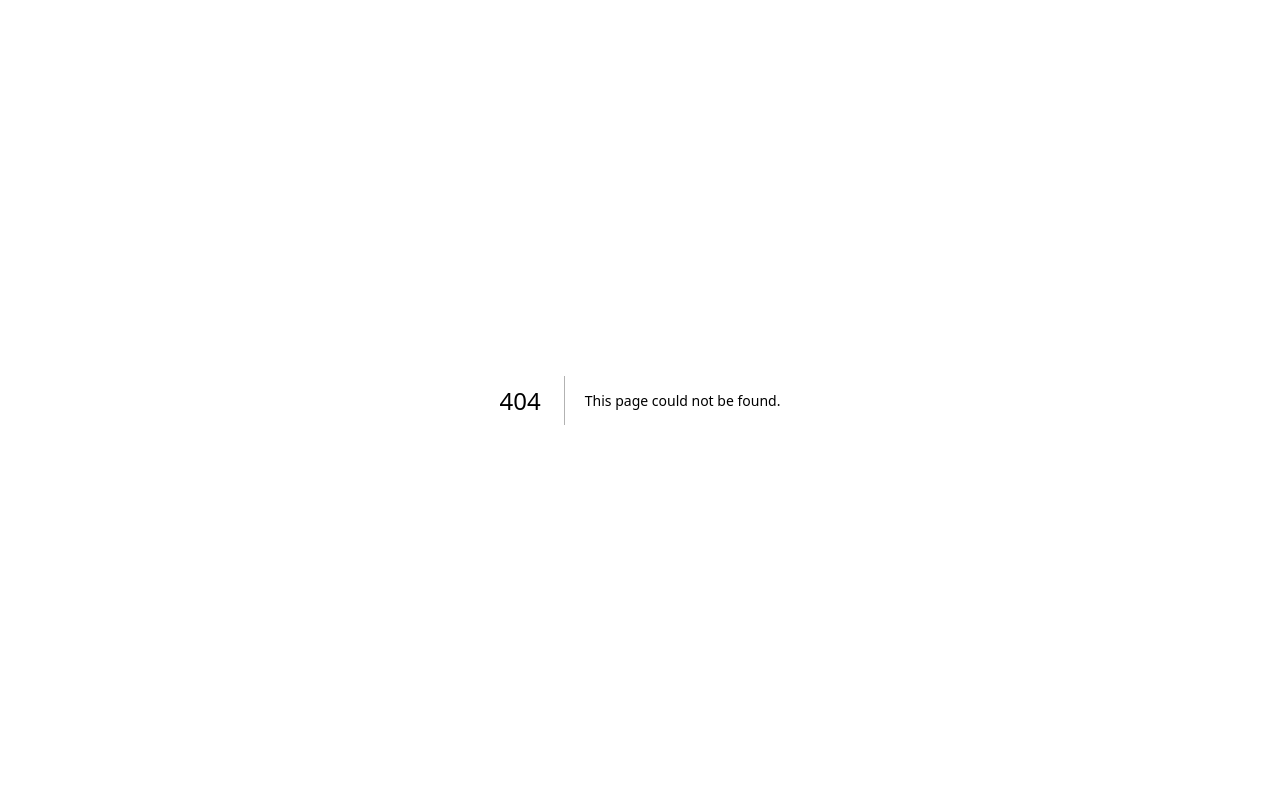
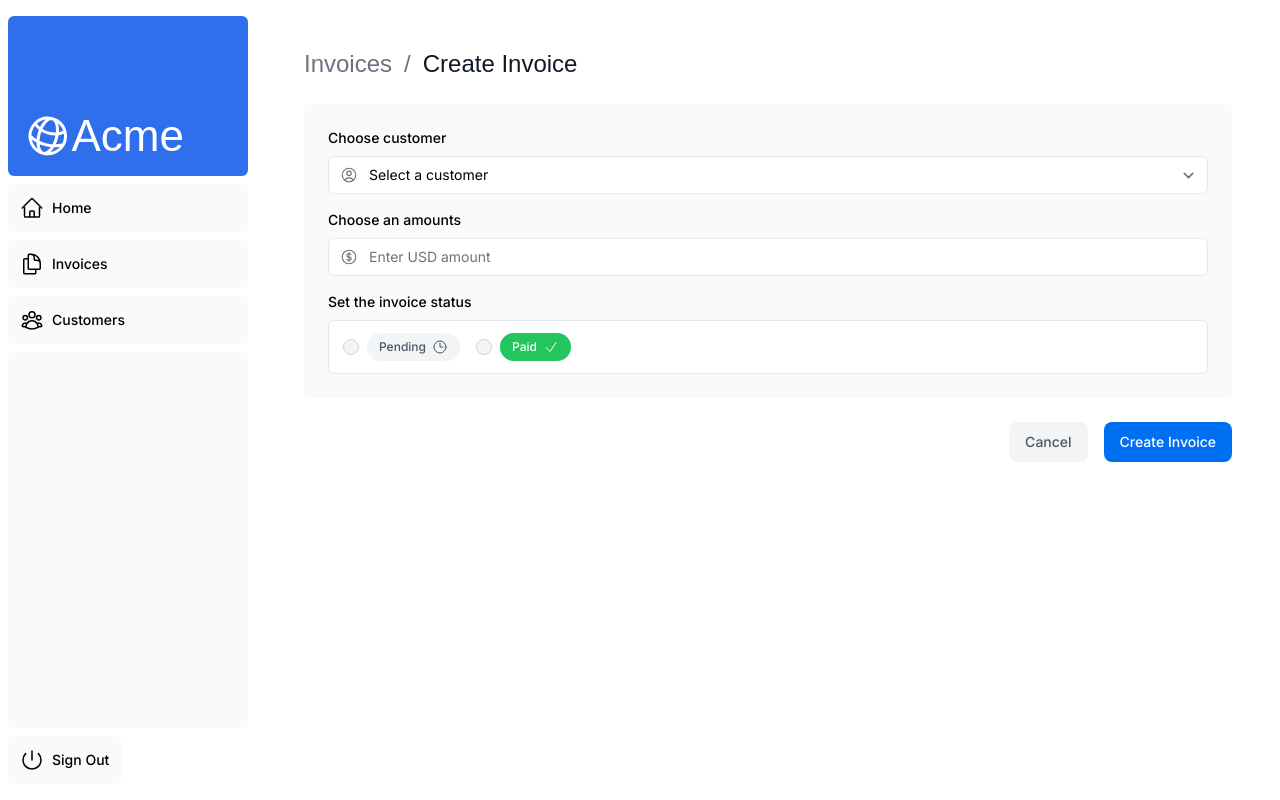
Before and after one commit to jairomartins/next-dashboard, a Next.js app: page /dashboard/invoices/create in a window 1280 px wide. Before the commit this address had no page. Built offline with nearby package versions, Linux system fonts and the light colour scheme; a web font is replaced by a local one.

Commit message:
cap XII - create and edit invoices

```diff
--- /dev/null
+++ b/app/dashboard/invoices/[id]/edit/page.tsx
@@ -0,0 +1,27 @@
+import Form from '@/app/ui/invoices/edit-form';
+import Breadcrumbs from '@/app/ui/invoices/breadcrumbs';
+import { fetchCustomers, fetchInvoiceById } from '@/app/lib/data';
+
+export default async function Page({ params }: { params: { id: string } }) {
+  const id = params.id;
+  const [invoice, customers] = await Promise.all([
+    fetchInvoiceById(id),
+    fetchCustomers(),
+  ]);
+
+  return (
+    <main>
+      <Breadcrumbs
+        breadcrumbs={[
+          { label: 'Invoices', href: '/dashboard/invoices' },
+          {
+            label: 'Edit Invoice',
+            href: `/dashboard/invoices/${id}/edit`,
+            active: true,
+          },
+        ]}
+      />
+      <Form invoice={invoice} customers={customers} />
+    </main>
+  );
+}
--- /dev/null
+++ b/app/dashboard/invoices/create/page.tsx
@@ -0,0 +1,24 @@
+import Form from "@/app/ui/invoices/create-form";
+import Breadcrumbs from "@/app/ui/invoices/breadcrumbs";
+import { fetchCustomers } from "@/app/lib/data";
+import { customers, invoices } from "@/app/lib/placeholder-data";
+
+export default async function Page(){
+
+    return(
+        <main>
+            <Breadcrumbs
+            breadcrumbs={[
+                {label: 'Invoices', href:'/dashboard/invoices'},
+                {
+                    label: 'Create Invoice',
+                    href: 'dashboard/invoice/create',
+                    active: true,
+                },
+            ]}
+            />
+        <Form customers={customers}/>
+        </main>
+    )
+
+}
--- /dev/null
+++ b/app/lib/actions.ts
@@ -0,0 +1,59 @@
+'use server';
+
+import {z} from 'zod'
+import { sql } from '@vercel/postgres';
+import { revalidatePath } from 'next/cache';
+import { redirect } from 'next/navigation';
+
+const InvoiceSchema = z.object({
+    id: z.string(),
+    customerId: z.string(),
+    amount: z.coerce.number(),
+    status: z.enum(['pending','paid']),
+    date: z.string()
+})
+
+const CreateInvoice = InvoiceSchema.omit({id: true, date : true})
+const UpdateInvoice = InvoiceSchema.omit({date: true });
+
+export async function createInvoice(formData:FormData) {
+
+    const { customerId, amount, status} = CreateInvoice.parse({
+        customerId : formData.get('customerId'),
+        amount: formData.get('amount'),
+        status: formData.get('status'),
+    })
+
+    const amountInCents = amount *100;
+    const date = new Date().toISOString().split('T')[0]
+
+    await sql`
+    INSERT INTO invoices (customer_id, amount, status, date)
+    VALUES (${customerId}, ${amountInCents}, ${status}, ${date})
+  `;
+
+    revalidatePath('/dashboard/invoices')
+    redirect('/dashboard/invoices')
+
+}
+
+
+export async function updateInvoice(id: string, formData: FormData){
+    const { customerId, amount, status } = UpdateInvoice.parse({
+        customerId: formData.get('customerId'),
+        id: formData.get('id'),
+        amount: formData.get('amount'),
+        status: formData.get('status'),
+      });
+
+      const amountInCents = amount * 100;
+
+      await sql`
+        UPDATE invoices
+        SET customer_id = ${customerId}, amount = ${amountInCents}, status = ${status}
+        WHERE id = ${id}
+      `;
+
+      revalidatePath('/dashboard/invoices');
+      redirect('/dashboard/invoices');
+}
--- a/app/ui/invoices/buttons.tsx
+++ b/app/ui/invoices/buttons.tsx
@@ -16,7 +16,7 @@ export function CreateInvoice() {
 export function UpdateInvoice({ id }: { id: string }) {
   return (
     <Link
-      href="/dashboard/invoices"
+      href={`/dashboard/invoices/${id}/edit`}
       className="rounded-md border p-2 hover:bg-gray-100"
     >
       <PencilIcon className="w-5" />
--- a/app/ui/invoices/create-form.tsx
+++ b/app/ui/invoices/create-form.tsx
@@ -9,10 +9,15 @@ import {
   UserCircleIcon,
 } from '@heroicons/react/24/outline';
 import { Button } from '../button';
+import { createInvoice } from '@/app/lib/actions';
 
-export default function Form({ customers }: { customers: CustomerField[] }) {
+export default function Form({
+    customers,
+  }: {
+      customers: CustomerField[];
+    }) {
     return (
-    <form>
+      <form action={createInvoice}>
         <div className="rounded-md bg-gray-50 p-4 md:p-6">
           {/* Customer Name */}
           <div className="mb-4">
@@ -42,7 +47,7 @@ export default function Form({ customers }: { customers: CustomerField[] }) {
           {/* Invoice Amount */}
           <div className="mb-4">
             <label htmlFor="amount" className="mb-2 block text-sm font-medium">
-            Choose an amount
+              Choose an amounts
             </label>
             <div className="relative mt-2 rounded-md">
               <div className="relative">
@@ -57,7 +62,7 @@ export default function Form({ customers }: { customers: CustomerField[] }) {
                 <CurrencyDollarIcon className="pointer-events-none absolute left-3 top-1/2 h-[18px] w-[18px] -translate-y-1/2 text-gray-500 peer-focus:text-gray-900" />
               </div>
             </div>
-          s
+
           </div>
 
           {/* Invoice Status */}
--- a/app/ui/invoices/edit-form.tsx
+++ b/app/ui/invoices/edit-form.tsx
@@ -9,6 +9,7 @@ import {
 } from '@heroicons/react/24/outline';
 import Link from 'next/link';
 import { Button } from '@/app/ui/button';
+import {updateInvoice} from '@/app/lib/actions'
 
 export default function EditInvoiceForm({
   invoice,
@@ -17,8 +18,11 @@ export default function EditInvoiceForm({
   invoice: InvoiceForm;
   customers: CustomerField[];
 }) {
+
+  const updateInvoiceWithId = updateInvoice.bind(null, invoice.id);
+
   return (
-    <form>
+    <form action={updateInvoiceWithId}>
       <div className="rounded-md bg-gray-50 p-4 md:p-6">
         {/* Invoice ID */}
         <input type="hidden" name="id" value={invoice.id} />
```
Lines whose indentation alone changed are shown as unchanged.
